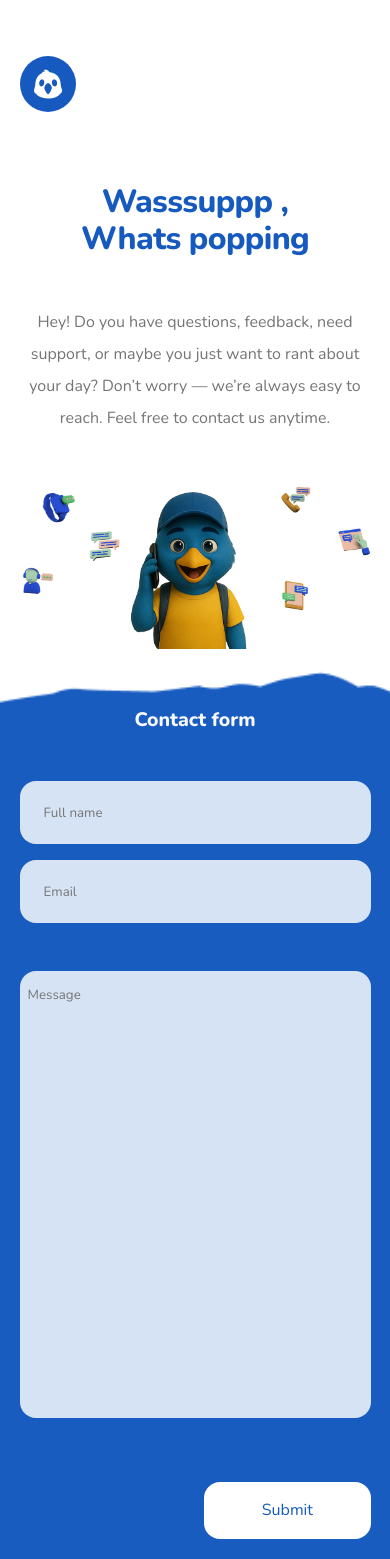
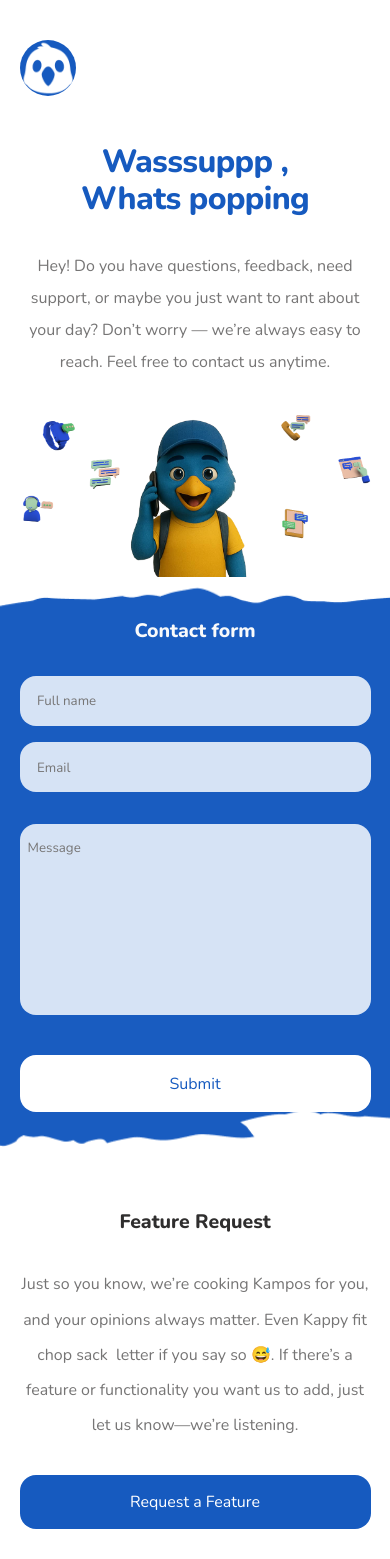
Before and after one commit to Ayotibami/Kampos-website, a React (Create React App) app: page /contactPage in a window 390 px wide. Shown: the top 1559 px of the page. Built offline with nearby package versions, Linux system fonts and the light colour scheme; the HTML template or start-up script is replaced by a standard one.

Commit message:
Make Contact page responsive across mobile and tablet

```diff
--- a/src/Components/ContactPage/ContactPage.css
+++ b/src/Components/ContactPage/ContactPage.css
@@ -1,5 +1,16 @@
 .contact-page-main {
   margin-top: 2rem;
+  overflow-x: hidden;
+}
+
+.contact-page-main img {
+  max-width: 100%;
+  height: auto;
+  display: block;
+}
+
+.contact-page-main figure {
+  margin: 0;
 }
 
 /* First Section */
@@ -45,14 +56,25 @@
   margin: 3rem 0;
 }
 
+.contact-page-first-sec figure {
+  width: 100%;
+  max-width: 420px;
+}
+
+.contact-page-first-sec figure img {
+  width: 100%;
+}
+
 /* Second Section */
 .contact-page-second-sec {
   display: flex;
   background-image: url("middle section.png");
   background-size: cover;
   background-repeat: no-repeat;
-  height: 935px;
+  min-height: 935px;
   max-width: 1920px;
+  padding-block: 4rem;
+  box-sizing: border-box;
 }
 
 .contact-page-second-sec h1 {
@@ -131,6 +153,12 @@
   max-width: 606px;
 }
 
+.contact-page-third-sec figure,
+.contact-page-fourth-sec figure {
+  width: 100%;
+  max-width: 480px;
+}
+
 .contact-page-third-sec h1 {
   color: #2f2e2e;
   font-size: clamp(1.2rem, 5vw, 3rem);
@@ -190,3 +218,24 @@
   width: 100%;
   max-width: 262px;
 }
+
+/* Fifth Section */
+.contact-page-fifth-sec {
+  width: 90%;
+  max-width: 888px;
+  margin: 5rem auto;
+}
+
+.contact-page-fifth-sec h1 {
+  color: #2f2e2e;
+  font-size: clamp(1.2rem, 5vw, 3rem);
+  font-weight: 800;
+  font-family: "Nunito", sans-serif;
+  font-style: normal;
+}
+
+.contact-page-fifth-sec p {
+  color: #767575;
+  margin: 3rem 0;
+  line-height: 2.2rem;
+}
--- a/src/Components/ContactPage/ContactPage.jsx
+++ b/src/Components/ContactPage/ContactPage.jsx
@@ -98,7 +98,7 @@
       </section>
 
       {/* Fifth Section */}
-      <section>
+      <section className="contact-page-fifth-sec">
         <div>
           <h1>Support center</h1>
           <p>
--- a/src/Components/ContactPage/ContactPage1.css
+++ b/src/Components/ContactPage/ContactPage1.css
@@ -1,5 +1,9 @@
 @media (max-width: 1000px) {
   /* Second Section */
+  .contact-page-second-sec {
+    min-height: auto;
+  }
+
   .contact-page-second-sec h1 {
     text-align: center;
   }
@@ -9,14 +13,33 @@
     gap: 1rem;
   }
 
+  .contact-page-second-sec-input-div input {
+    max-width: 100%;
+  }
+
+  .contact-page-second-sec-main-input {
+    padding-bottom: 14rem;
+  }
+
+  .contact-page-second-sec button {
+    margin-left: 0;
+    margin-right: auto;
+  }
+
   /* Third Section */
   .contact-page-third-sec {
     flex-direction: column;
     gap: 2rem;
+    align-items: center;
   }
 
   .contact-page-third-sec > div {
     text-align: center;
+  }
+
+  .contact-page-third-sec figure {
+    max-width: 320px;
+    margin: 0 auto;
   }
 
   .contact-page-third-sec button {
@@ -28,14 +51,82 @@
   .contact-page-fourth-sec {
     flex-direction: column-reverse;
     gap: 2rem;
+    align-items: center;
   }
 
   .contact-page-fourth-sec > div {
     text-align: center;
   }
 
+  .contact-page-fourth-sec figure {
+    max-width: 320px;
+    margin: 0 auto;
+  }
+
   .contact-page-fourth-sec button {
     /* display: block; */
     margin: auto;
   }
+
+  /* Fifth Section */
+  .contact-page-fifth-sec {
+    text-align: center;
+  }
 }
+
+@media (max-width: 600px) {
+  .contact-page-main {
+    margin-top: 1rem;
+  }
+
+  .contact-page-first-sec {
+    margin-top: 1.5rem;
+  }
+
+  .contact-page-first-sec p {
+    margin: 2rem 0;
+  }
+
+  .contact-page-second-sec {
+    padding-block: 2.5rem;
+  }
+
+  .contact-page-second-sec-input-div {
+    margin: 2rem 0;
+  }
+
+  .contact-page-second-sec-input-div input {
+    padding: 1.1rem;
+  }
+
+  .contact-page-second-sec-main-input {
+    padding-bottom: 10rem;
+  }
+
+  .contact-page-second-sec button {
+    width: 100%;
+    text-align: center;
+    padding: 1.1rem 0;
+    margin-top: 2.5rem;
+  }
+
+  .contact-page-third-sec,
+  .contact-page-fourth-sec {
+    margin: 3.5rem auto;
+  }
+
+  .contact-page-third-sec p,
+  .contact-page-fourth-sec p,
+  .contact-page-fifth-sec p {
+    margin: 2rem 0;
+  }
+
+  .contact-page-third-sec button,
+  .contact-page-fourth-sec button {
+    max-width: 100%;
+  }
+
+  .contact-page-fifth-sec {
+    margin: 3.5rem auto;
+  }
+}
```
